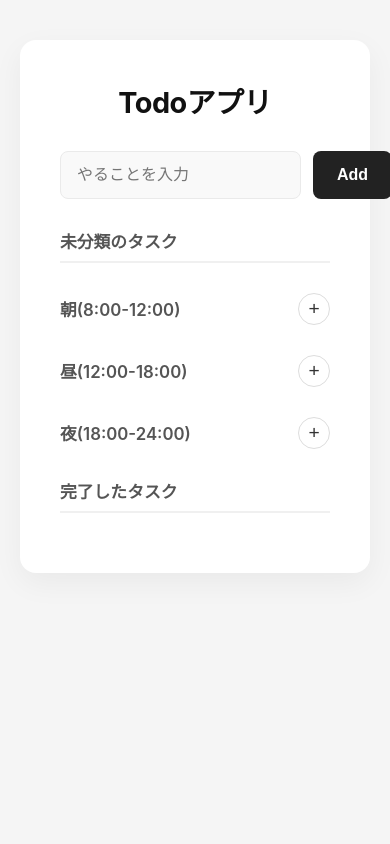
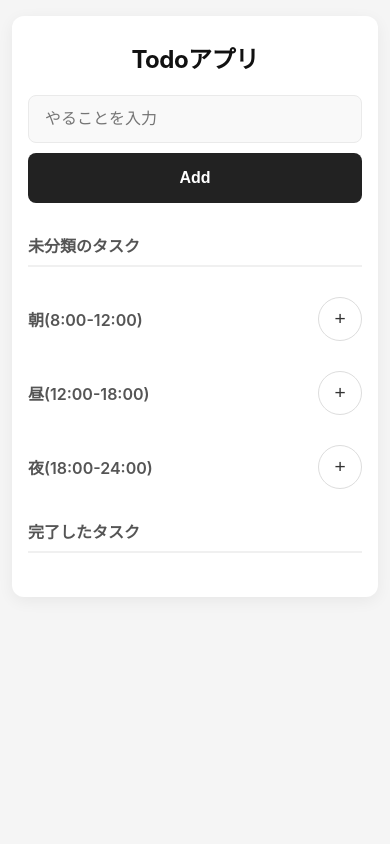
Before and after one commit to MaekobaShun/ToDoList, a Flask app: page / in a window 390 px wide. Run offline with Flask 3, Linux system fonts and the light colour scheme.

Commit message:
スマホ利用向けの表示・操作・LANアクセス設定を追加
Co-authored-by: Cursor <cursoragent@cursor.com>

```diff
--- a/app.py
+++ b/app.py
@@ -60,4 +60,5 @@ if __name__ == "__main__":
         # 本番環境ではマイグレーション機能（Flask-Migrate）を使用しないといけない
         db.drop_all()
         db.create_all()
-    app.run(debug=True)
+    # host="0.0.0.0" で同一Wi-Fi内のスマホからもアクセス可能
+    app.run(debug=True, host="0.0.0.0", port=5000)
--- a/static/main.js
+++ b/static/main.js
@@ -25,7 +25,7 @@ function night(task){
 */
 
 function makeTaskTextEditable(taskText) {
-    taskText.addEventListener("dblclick", () => {
+    const startEdit = () => {
         const originalText = taskText.textContent;
         const input = document.createElement("input");
         input.type = "text";
@@ -58,7 +58,19 @@ function makeTaskTextEditable(taskText) {
                 finish();
             }
         });
-    });
+    };
+
+    taskText.addEventListener("dblclick", startEdit);
+
+    let pressTimer;
+    taskText.addEventListener("touchstart", (e) => {
+        pressTimer = setTimeout(() => {
+            e.preventDefault();
+            startEdit();
+        }, 500);
+    }, { passive: false });
+    taskText.addEventListener("touchend", () => clearTimeout(pressTimer));
+    taskText.addEventListener("touchmove", () => clearTimeout(pressTimer));
 }
 
 function createTaskText(text) {
@@ -219,6 +231,9 @@ const slotSortableOptions = {
     handle: ".task-text",
     draggable: ".task-item",
     filter: ".inline-add-form",
+    delay: 200,
+    delayOnTouchOnly: true,
+    touchStartThreshold: 3,
 };
 
 for (const [selector, group] of [
--- a/static/style.css
+++ b/static/style.css
@@ -245,3 +245,97 @@ ul {
     text-decoration: line-through;
     color: #999;
 }
+
+/* Mobile / touch */
+html {
+    -webkit-text-size-adjust: 100%;
+    text-size-adjust: 100%;
+}
+
+body {
+    padding-left: max(20px, env(safe-area-inset-left));
+    padding-right: max(20px, env(safe-area-inset-right));
+    padding-bottom: max(40px, env(safe-area-inset-bottom));
+}
+
+input[type="text"] {
+    font-size: 16px;
+}
+
+@media (max-width: 600px) {
+    body {
+        padding-top: max(16px, env(safe-area-inset-top));
+        padding-left: max(12px, env(safe-area-inset-left));
+        padding-right: max(12px, env(safe-area-inset-right));
+        padding-bottom: max(16px, env(safe-area-inset-bottom));
+    }
+
+    .container {
+        padding: 24px 16px;
+        border-radius: 12px;
+        box-shadow: 0 4px 16px rgba(0, 0, 0, 0.06);
+    }
+
+    h1 {
+        font-size: 1.5rem;
+        margin-bottom: 20px;
+    }
+
+    h2 {
+        font-size: 1rem;
+    }
+
+    #add-form {
+        flex-direction: column;
+        gap: 10px;
+    }
+
+    #add-form button {
+        width: 100%;
+        padding: 16px;
+    }
+
+    .inline-add-form {
+        flex-wrap: wrap;
+    }
+
+    .inline-add-form .inline-add-btn {
+        width: 100%;
+        padding: 14px;
+    }
+
+    .task-item {
+        padding: 12px 14px;
+        gap: 8px;
+        flex-wrap: wrap;
+    }
+
+    .task-item .slot-btn,
+    .task-item .delete-btn {
+        min-width: 44px;
+        min-height: 44px;
+        padding: 10px;
+        opacity: 1;
+    }
+
+    .flex-container button {
+        width: 44px;
+        height: 44px;
+    }
+
+    .task-item .task-done {
+        width: 24px;
+        height: 24px;
+    }
+}
+
+@media (hover: none) {
+    .task-item .slot-btn,
+    .task-item .delete-btn {
+        opacity: 1;
+    }
+
+    .task-item:hover {
+        transform: none;
+    }
+}
--- a/templates/index.html
+++ b/templates/index.html
@@ -3,7 +3,11 @@
 <head>
     <meta charset="UTF-8">
     <title>Todo App</title>
-    <meta name="viewport" content="width=device-width, initial-scale=1.0">
+    <meta name="viewport" content="width=device-width, initial-scale=1.0, viewport-fit=cover">
+    <meta name="theme-color" content="#222222">
+    <meta name="apple-mobile-web-app-capable" content="yes">
+    <meta name="apple-mobile-web-app-status-bar-style" content="default">
+    <meta name="format-detection" content="telephone=no">
     <link rel="stylesheet" href="/static/style.css">
     <script src="https://cdn.jsdelivr.net/npm/sortablejs@1.15.6/Sortable.min.js"></script>
     <script src="/static/main.js" defer></script>
```
